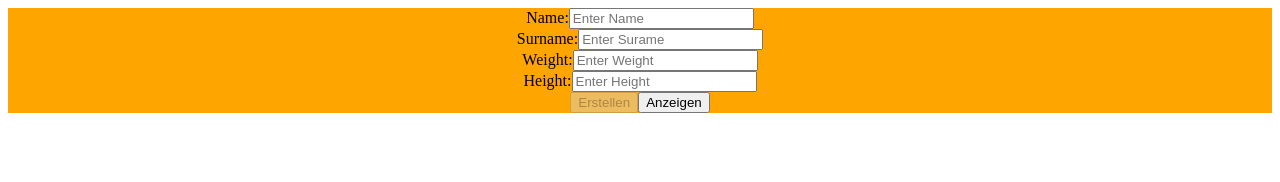
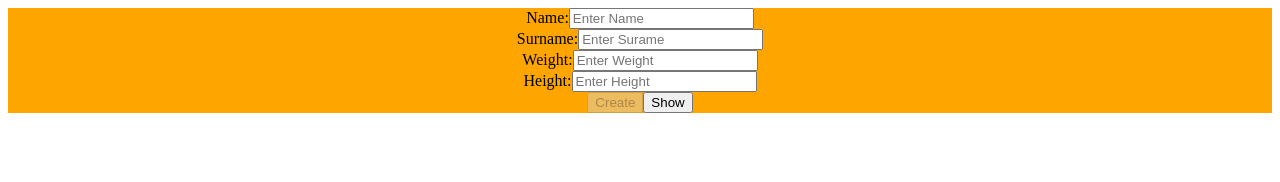
Before and after one commit to daniPreis/squirrelPrototype, a React (Create React App) app: page / in a window 1280 px wide. Shown: the top 182 px of the page. Built offline with nearby package versions, Linux system fonts and the light colour scheme.

Commit message:
Noch ein bisschen aufbereitet

```diff
--- a/src/User/Form/Form.js
+++ b/src/User/Form/Form.js
@@ -54,13 +54,13 @@ class Form extends React.Component {
                     onClick={onSubmit}
                    disabled={shouldDisableSubmit}
                     >
-                    Erstellen
+                    Create
                 </Button>
                 <Button
                     onClick={onShow}
 
                 >
-                    Anzeigen
+                    Show
                 </Button>
             </form>
         )
```
